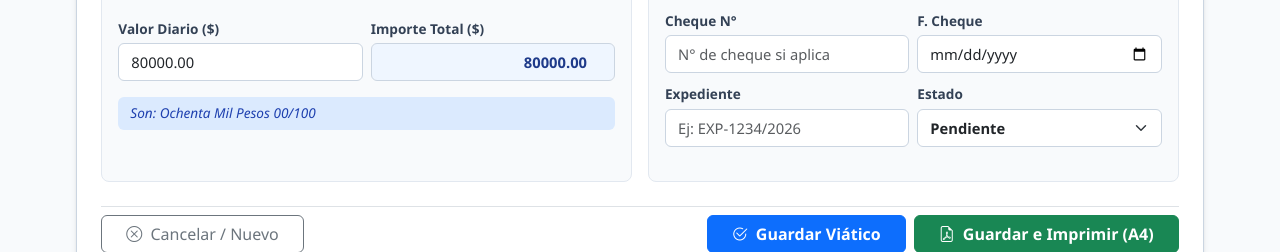
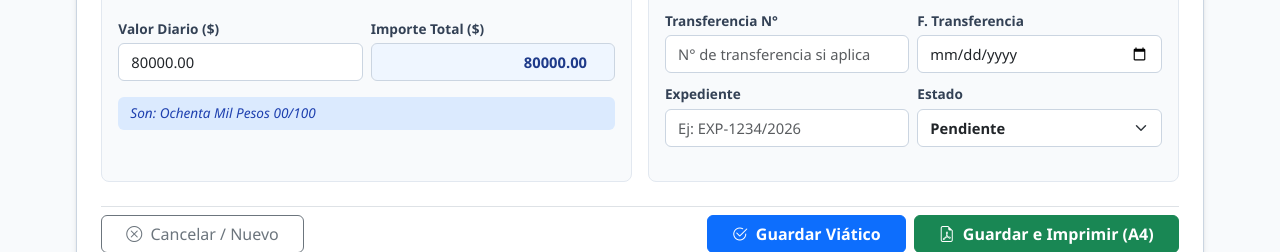
Before and after one commit to selvastinga/viaticosFCEJS, a Flask app: page / in a window 1280 px wide. Shown: the part 968-1220 px from the top of the page. Run offline with Flask 3, Linux system fonts and the light colour scheme; the visitor is signed in with stand-in values (Sample User, id 1); data that the repository does not hold is empty; some libraries are stand-ins or nearby versions.

Commit message:
Cambiar Cheque por Transferencia y separar linea de puntos de Liquido a cobrar en PDF

```diff
--- a/excel_generator.py
+++ b/excel_generator.py
@@ -103,7 +103,7 @@ def generar_excel_reporte(metricas: dict, viaticos: list, config: dict, filtros:
     headers = [
         "N° Viático", "Fecha", "Beneficiario", "Cargo",
         "Salida", "Llegada", "Días", "Valor Diario",
-        "Total Liq.", "Imputación", "N° Cheque", "Expediente", "Estado", "Misión / Destino"
+        "Total Liq.", "Imputación", "N° Transferencia", "Expediente", "Estado", "Misión / Destino"
     ]
 
     row_start = 9
--- a/static/js/app.js
+++ b/static/js/app.js
@@ -369,7 +369,7 @@ async function cargarListadoViaticos() {
     tbody.innerHTML = viaticos.map(v => {
       const badgeClass = v.estado === "Pagado" ? "badge-pagado" : (v.estado === "Rendido" ? "badge-rendido" : "badge-pendiente");
       const fechasViaje = `${formatearFecha(v.fecha_desde)} al ${formatearFecha(v.fecha_hasta)}`;
-      const chequeExp = [v.cheque ? `Chq: ${v.cheque}` : null, v.expediente ? `Exp: ${v.expediente}` : null].filter(Boolean).join(" / ") || "-";
+      const chequeExp = [v.cheque ? `Transf: ${v.cheque}` : null, v.expediente ? `Exp: ${v.expediente}` : null].filter(Boolean).join(" / ") || "-";
 
       return `
         <tr>
--- a/templates/index.html
+++ b/templates/index.html
@@ -196,7 +196,7 @@
                     </div>
                   </div>
 
-                  <!-- Columna Derecha: Imputación, Cheque y Expediente -->
+                  <!-- Columna Derecha: Imputación, Transferencia y Expediente -->
                   <div class="col-lg-6">
                     <div class="abm-section-box h-100">
                       <div class="abm-section-title">
@@ -210,11 +210,11 @@
                       </div>
                       <div class="row g-2 mb-2">
                         <div class="col-md-6">
-                          <label class="form-label form-label-custom">Cheque N°</label>
-                          <input type="text" id="cheque" class="form-control form-control-custom" placeholder="N° de cheque si aplica">
+                          <label class="form-label form-label-custom">Transferencia N°</label>
+                          <input type="text" id="cheque" class="form-control form-control-custom" placeholder="N° de transferencia si aplica">
                         </div>
                         <div class="col-md-6">
-                          <label class="form-label form-label-custom">F. Cheque</label>
+                          <label class="form-label form-label-custom">F. Transferencia</label>
                           <input type="date" id="f_cheque" class="form-control form-control-custom">
                         </div>
                       </div>
@@ -320,7 +320,7 @@
                     <th class="text-center">Días</th>
                     <th class="text-end">Total Liquidado</th>
                     <th>Imputación</th>
-                    <th>Cheque / Exp</th>
+                    <th>Transferencia / Exp</th>
                     <th class="text-center">Estado</th>
                     <th class="text-center" style="width: 140px;">Acciones</th>
                   </tr>
@@ -432,7 +432,7 @@
                     <th class="text-center">Días</th>
                     <th class="text-end">Monto Total</th>
                     <th>Imputación</th>
-                    <th>Cheque</th>
+                    <th>Transferencia</th>
                     <th class="text-center">Estado</th>
                   </tr>
                 </thead>
@@ -716,11 +716,11 @@
           </div>
           <div id="modal-estado-pago-fields">
             <div class="mb-3">
-              <label class="form-label form-label-custom">N° de Cheque (Opcional)</label>
-              <input type="text" id="modal-estado-cheque" class="form-control form-control-custom" placeholder="Ej: CHQ-98741">
+              <label class="form-label form-label-custom">N° de Transferencia (Opcional)</label>
+              <input type="text" id="modal-estado-cheque" class="form-control form-control-custom" placeholder="Ej: TRF-98741">
             </div>
             <div class="mb-3">
-              <label class="form-label form-label-custom">Fecha de Pago / Cheque</label>
+              <label class="form-label form-label-custom">Fecha de Transferencia / Pago</label>
               <input type="date" id="modal-estado-fcheque" class="form-control form-control-custom">
             </div>
           </div>
```
Also changed, not shown: pdf_generator.py (+9 -6 lines).
